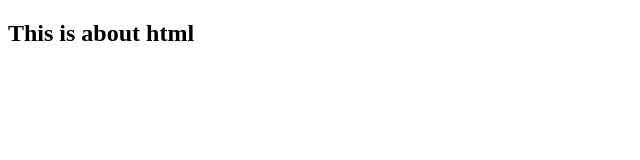
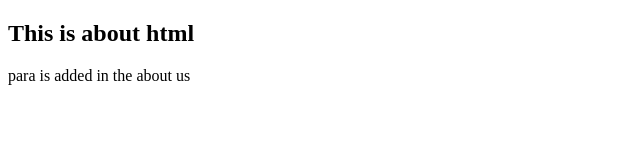
Before and after one commit to MohdAdn/learning_git, a plain HTML site: page about.html in a window 1280 px wide. Shown: the whole page, without its empty margins (0-640 px from the left). Drawn offline with Linux system fonts and the light colour scheme.

Commit message:
para is added in aboutus

```diff
--- a/about.html
+++ b/about.html
@@ -7,5 +7,6 @@
 </head>
 <body>
     <h2>This is about html</h2>
+    <p>para is added in the about us</p>
 </body>
 </html>
```
